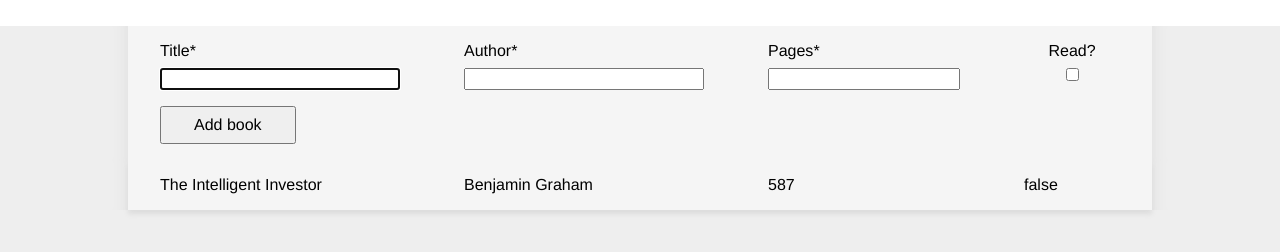
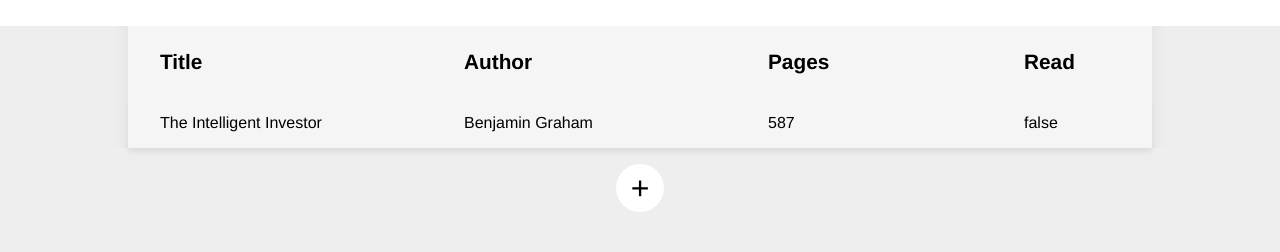
Before and after one commit to Studsministern/odin-library, a plain HTML site: page index.html in a window 1280 px wide. Shown: the part 70-322 px from the top of the page. Drawn offline with Linux system fonts and the light colour scheme.

Commit message:
Replace form with list headers and button
Instead of having the form above the book list, the form is hidden and a
.open-form button has been added below the book list to allow
implementing the form again. Where the form was previously, list headers
have been added instead.

Note: The form functionality has not been restored in this commit!

```diff
--- a/css/styles.css
+++ b/css/styles.css
@@ -42,11 +42,12 @@
 body {
     min-height: 100vh;
     display: grid;
-    grid: "header                   header header"                   var(--row-height)
-          ".                        form   ."                        min-content
-          ".                        list   ."                        min-content
-          ".                        .      ."                        minmax(var(--row-height), auto)
-        / var(--side-column-width)  calc(100vw - 2 * var(--side-column-width))   var(--side-column-width);
+    grid: "header                  header                                     header"                   var(--row-height)
+          ".                       list-headers                               ."                        calc(0.75 * var(--row-height))
+          ".                       list                                       ."                        min-content
+          ".                       add-book-button                            ."                        min-content
+          ".                       .                                          ."                        minmax(var(--row-height), auto)
+        / var(--side-column-width) calc(100vw - 2 * var(--side-column-width)) var(--side-column-width);
     font: 16px black Roboto, Helvetica, sans-serif;
     background: var(--bg-color-main);
 }
@@ -72,13 +73,80 @@ header a {
     font-size: .8rem;
 }
 
+/* List and list header */
+.list-headers {
+    height: 0;
+    min-height: 100%;
+    grid-area: list-headers;
+    display: flex;
+    justify-content: space-between;
+    align-items: center;
+    padding: 0 var(--gap-large);
+    background: var(--color-main-semi-transparent);
+    font-size: 1.3rem;
+    font-weight: 700;
+}
+
+.book-list {
+    grid-area: list;
+    display: flex;
+    flex-direction: column;
+}
+
+.book-list > * {
+    display: flex;
+    justify-content: space-between;
+    padding: var(--gap-medium) var(--gap-large);
+    background: var(--color-main-semi-transparent);
+}
+
+.title {
+    width: 25%;
+}
+
+.author {
+    width: 25%;
+}
+
+.pages {
+    width: 20%;
+}
+
+.read {
+    align-items: center;
+    width: 10%;
+}
+
+/* Add book div and button */
+.add-book {
+    grid-area: add-book-button;
+    display: flex;
+    justify-content: center;
+    align-items: center;
+    padding: var(--gap-medium);
+}
+
+button.open-form {
+    width: 3rem;
+    height: 3rem;
+    font-size: 2rem;
+    border: none;
+    border-radius: 3rem;
+    background: var(--color-main);
+}
+
+button.open-form:hover {
+    background: var(--color-main);
+}
+
+/* Form pop-up */
 form {
-    grid-area: form;
+    visibility: hidden; /* Temporary */
     display: flex;
     flex-direction: column;
     align-items: flex-start;
     gap: var(--gap-small);
-    padding: var(--gap-medium) var(--gap-large);
+    padding: var(--gap-large);
     background: var(--color-main-semi-transparent);
 }
 
@@ -91,27 +159,6 @@ div.inputs {
 label {
     display: flex;
     flex-direction: column;
-}
-
-label[for="title"],
-.title {
-    width: 25%;
-}
-
-label[for="author"],
-.author {
-    width: 25%;
-}
-
-label[for="pages"],
-.pages {
-    width: 20%;
-}
-
-label[for="read"],
-.read {
-    align-items: center;
-    width: 10%;
 }
 
 input {
@@ -132,19 +179,6 @@ input.error ~ .error-message {
 
 button[type="submit"] {
     padding: var(--gap-small) var(--gap-large);
-}
-
-.book-list {
-    grid-area: list;
-    display: flex;
-    flex-direction: column;
-}
-
-.book-list > * {
-    display: flex;
-    justify-content: space-between;
-    padding: var(--gap-medium) var(--gap-large);
-    background: var(--color-main-semi-transparent);
 }
 
 /* Shadows */
--- a/index.html
+++ b/index.html
@@ -17,7 +17,28 @@
         <a class="author" href="https://github.com/Studsministern">Made by <br> Eric Weidow</a>
     </header>
 
-    <form id="add-books-form" class="side-shadows" method="POST" action="#">
+    <div class="list-headers side-shadows">
+        <h2 class="title">Title</h2>
+        <h2 class="author">Author</h2>
+        <h2 class="pages">Pages</h2>
+        <h2 class="read">Read</h2>
+    </div>
+
+    <div class="book-list bottom-shadow side-shadows">
+        <div class="book">
+            <p class="title">The Intelligent Investor</p>
+            <p class="author">Benjamin Graham</p>
+            <p class="pages">587</p>
+            <p class="read">false</p>
+        </div>
+        <!-- Added with the form above, using the JavaScript from js/script.js -->
+    </div>
+
+    <div class="add-book">
+        <button class="open-form">+</button>
+    </div>
+
+    <form id="add-books-form" method="POST" action="#">
         <div class="inputs">
             <label for="title">
                 <div>Title<span aria-label="required">*</span></div>
@@ -45,15 +66,5 @@
 
         <button type="submit">Add book</button>
     </form>
-
-    <div class="book-list bottom-shadow side-shadows">
-        <div class="book">
-            <p class="title">The Intelligent Investor</p>
-            <p class="author">Benjamin Graham</p>
-            <p class="pages">587</p>
-            <p class="read">false</p>
-        </div>
-        <!-- Added with the form above, using the JavaScript from js/script.js -->
-    </div>
 </body>
 </html>
```
